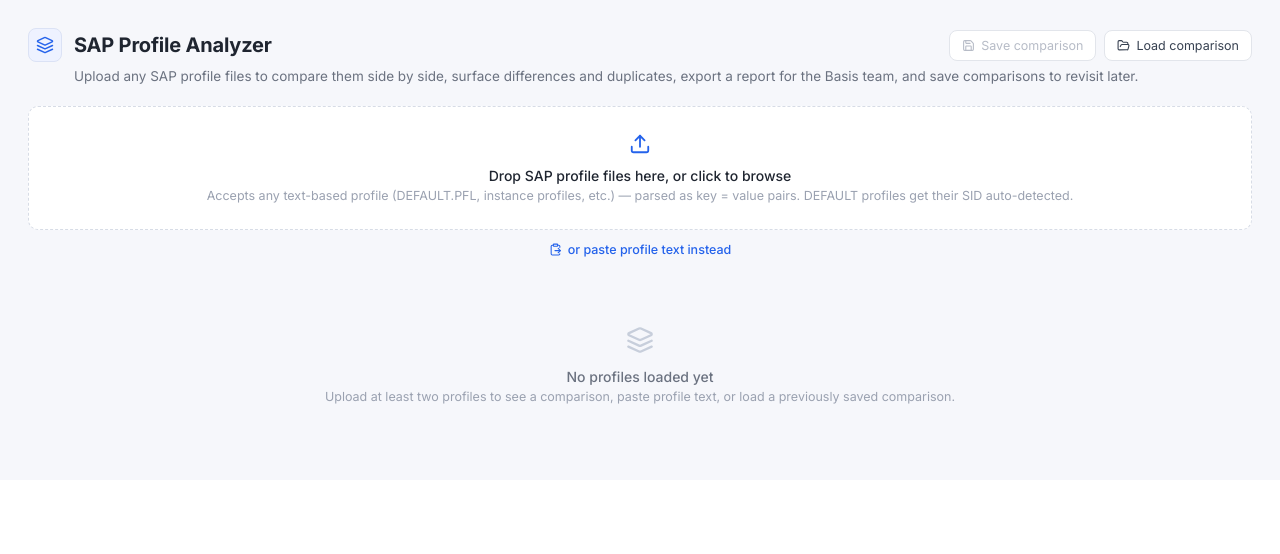
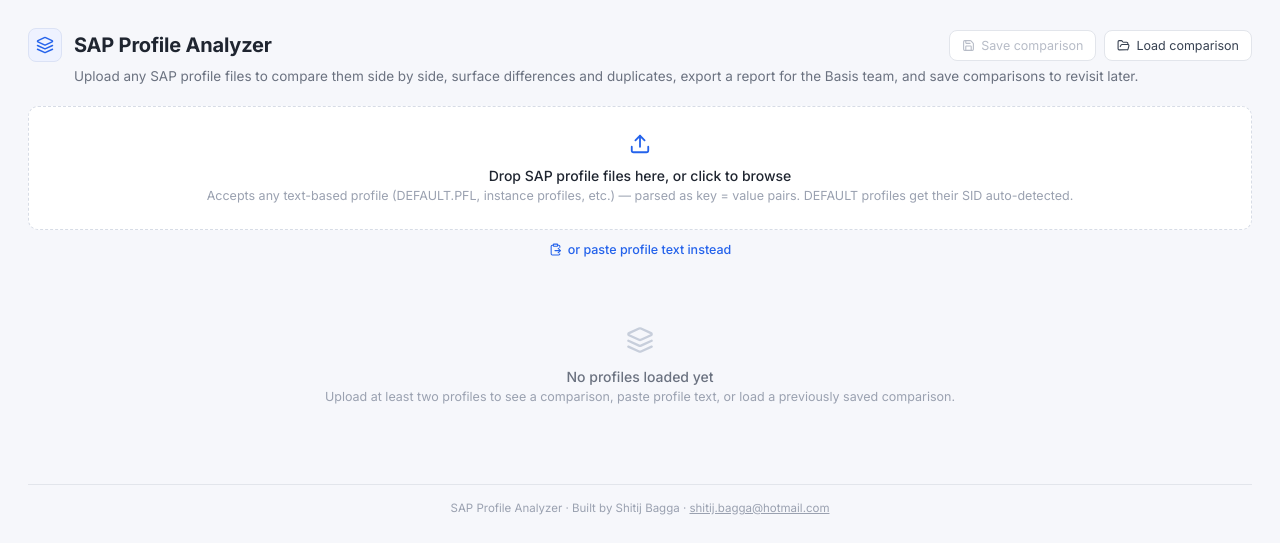
Before and after one commit to shitijbagga/sap-profile-comparator, a React (Vite) app: page / in a window 1280 px wide. Shown: the top 554 px of the page. Built offline with nearby package versions, Linux system fonts and the light colour scheme.

Commit message:
Added Name and Email in footer

```diff
--- a/index.html
+++ b/index.html
@@ -3,7 +3,19 @@
   <head>
     <meta charset="UTF-8" />
     <meta name="viewport" content="width=device-width, initial-scale=1.0" />
-    <title>SAP Profile Analyzer</title>
+    <link rel="icon" type="image/svg+xml" href="/favicon.svg" />
+    <title>SAP Profile Analyzer — Compare SAP System Profiles Online</title>
+    <meta name="description" content="Upload SAP instance and DEFAULT profiles to compare parameters side by side, spot differences, duplicates, and misconfigurations, and export a remediation plan for your Basis team — free, browser-based, no upload to any server." />
+    <meta name="theme-color" content="#2563eb" />
+
+    <meta property="og:type" content="website" />
+    <meta property="og:title" content="SAP Profile Analyzer — Compare SAP System Profiles Online" />
+    <meta property="og:description" content="Compare SAP instance profiles side by side, flag differences and duplicates, and export a fix-it report for your Basis team." />
+    <meta property="og:image" content="/favicon.svg" />
+
+    <meta name="twitter:card" content="summary" />
+    <meta name="twitter:title" content="SAP Profile Analyzer" />
+    <meta name="twitter:description" content="Compare SAP instance profiles side by side, flag differences and duplicates, and export a fix-it report for your Basis team." />
   </head>
   <body style="margin:0;">
     <div id="root"></div>
--- a/src/App.jsx
+++ b/src/App.jsx
@@ -535,6 +535,10 @@
     </span>
   );
 }
+
+// ---------- Branding — edit these two lines to put your own name on the app ----------
+const BRAND_NAME = "Shitij Bagga";
+const BRAND_EMAIL = "shitij.bagga@hotmail.com";
 
 export default function SAPProfileComparator() {
   const [profiles, setProfiles] = useState([]);
@@ -1648,6 +1652,11 @@
           </div>
         </>
       )}
+
+      <div style={{ marginTop: 32, paddingTop: 16, borderTop: "1px solid #e2e5eb", textAlign: "center", fontSize: 11.5, color: "#9aa1b0" }}>
+        SAP Profile Analyzer · Built by {BRAND_NAME} ·{" "}
+        <a href={`mailto:${BRAND_EMAIL}`} style={{ color: "#9aa1b0" }}>{BRAND_EMAIL}</a>
+      </div>
     </div>
   );
 }
```
Also changed, not shown: public/favicon.svg (added), public/robots.txt (added).
